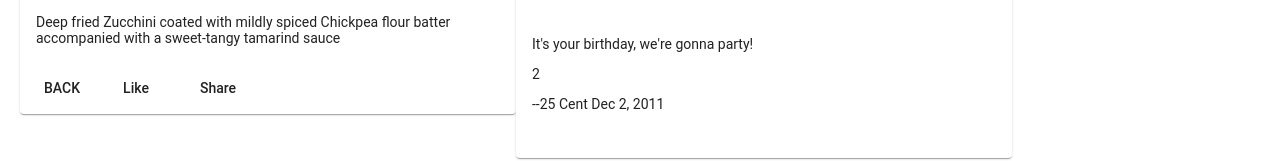
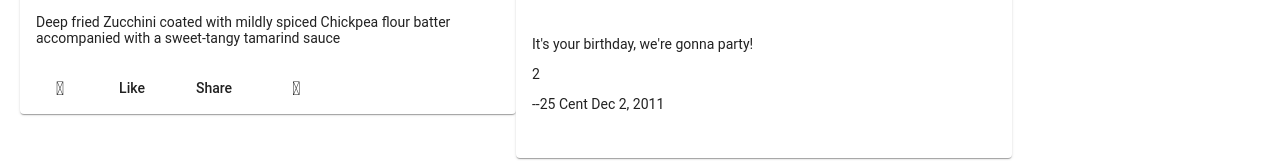
Before and after one commit to rohithkoteval/conFusion, an Angular app: page /dishdetail/1 in a window 1280 px wide. Shown: the part 948-1109 px from the top of the page. Built offline with nearby package versions, Linux system fonts and the light colour scheme.

Commit message:
rxjs-part-2

```diff
--- a/src/app/Services/dish.service.ts
+++ b/src/app/Services/dish.service.ts
@@ -35,4 +35,8 @@
   // });
     return of(DISHES.filter((dish)=>dish.featured)[0]).pipe(delay(2000));
   }
+
+  getDishIds():Observable<String[] | any>{
+    return of(DISHES.map(dish => dish.id));
+  }
 }
--- a/src/app/dishdetail/dishdetail.component.html
+++ b/src/app/dishdetail/dishdetail.component.html
@@ -37,9 +37,16 @@
                 <p>{{dish.description}}</p>
             </mat-card-content>
             <mat-card-actions>
-                <button mat-button (click)="goBack()">BACK</button>
+                <button mat-button [routerLink]="['/dishdetail',prev]">
+                    <span class="fas fa-chevron-left fa-lg"></span>
+                </button>
+                <!-- <button mat-button (click)="goBack()">BACK</button> -->
                 <button mat-button>Like</button>
                 <button mat-button>Share</button>
+                <span class="flex-space"></span>
+                <button mat-button [routerLink]="['/dishdetail',next]">
+                    <span class="fas fa-chevron-right fa-lg"></span>
+                </button>
             </mat-card-actions>
         </mat-card>
   </div>
--- a/src/app/dishdetail/dishdetail.component.ts
+++ b/src/app/dishdetail/dishdetail.component.ts
@@ -3,6 +3,7 @@
 import { Location } from '@angular/common';
 import { Dish } from '../shared/dish';
 import { DishService } from '../Services/dish.service';
+import { switchMap } from 'rxjs/operators';
 
 @Component({
   selector: 'app-dishdetail',
@@ -12,15 +13,26 @@
 export class DishdetailComponent implements OnInit {
 
   dish: Dish;
+  dishIds:string[];
+  prev:string;
+  next:string;
 
   constructor(private dishservice: DishService,
     private route: ActivatedRoute,
     private location: Location) { }
 
-  ngOnInit() {
-    let id = this.route.snapshot.params['id'];
+    ngOnInit() {
+      this.dishservice.getDishIds().subscribe(dishIds => this.dishIds = dishIds);
+      this.route.params.pipe(switchMap((params: Params) => this.dishservice.getDish(params['id'])))
+      .subscribe(dish => { this.dish = dish; this.setPrevNext(dish.id); });
     // let id = i.toString();
-    this.dishservice.getDish(id).subscribe(dish=>this.dish=dish);
+    // this.dishservice.getDish(id).subscribe(dish=>this.dish=dish);
+  }
+
+  setPrevNext(dishId: string) {
+    const index = this.dishIds.indexOf(dishId);
+    this.prev = this.dishIds[(this.dishIds.length + index - 1) % this.dishIds.length];
+    this.next = this.dishIds[(this.dishIds.length + index + 1) % this.dishIds.length];
   }
 
   goBack(): void {
```
